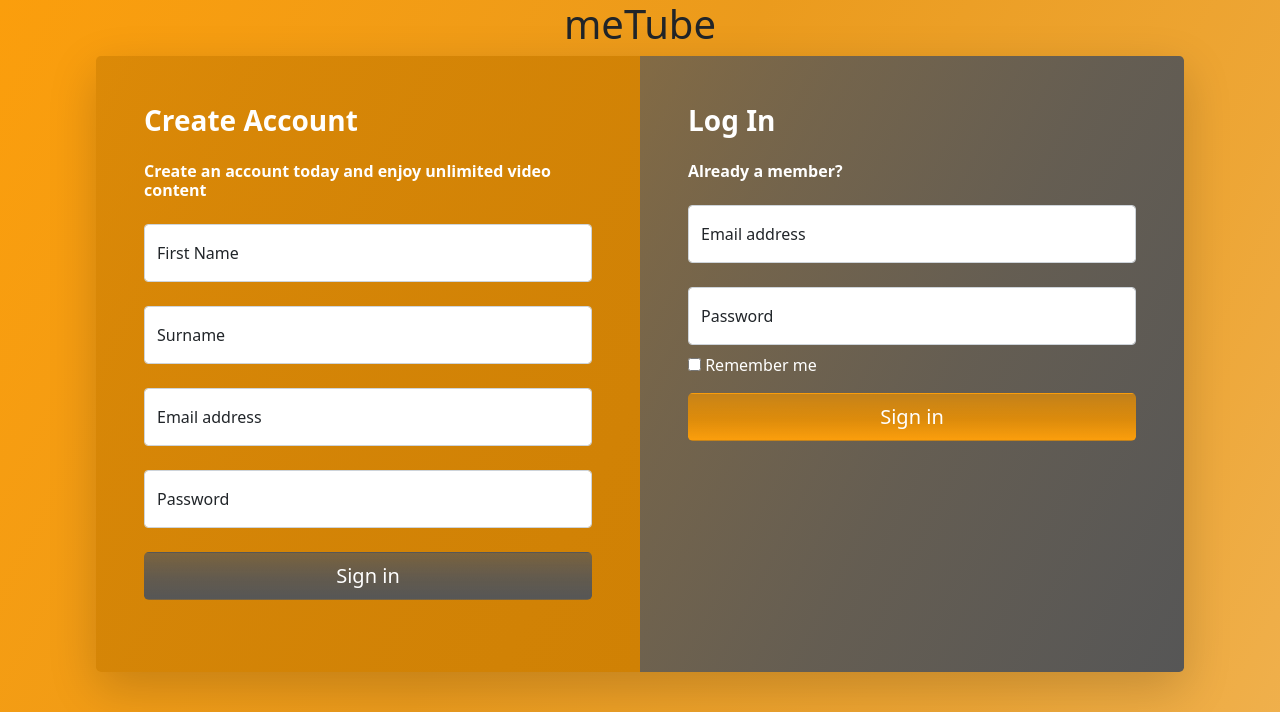
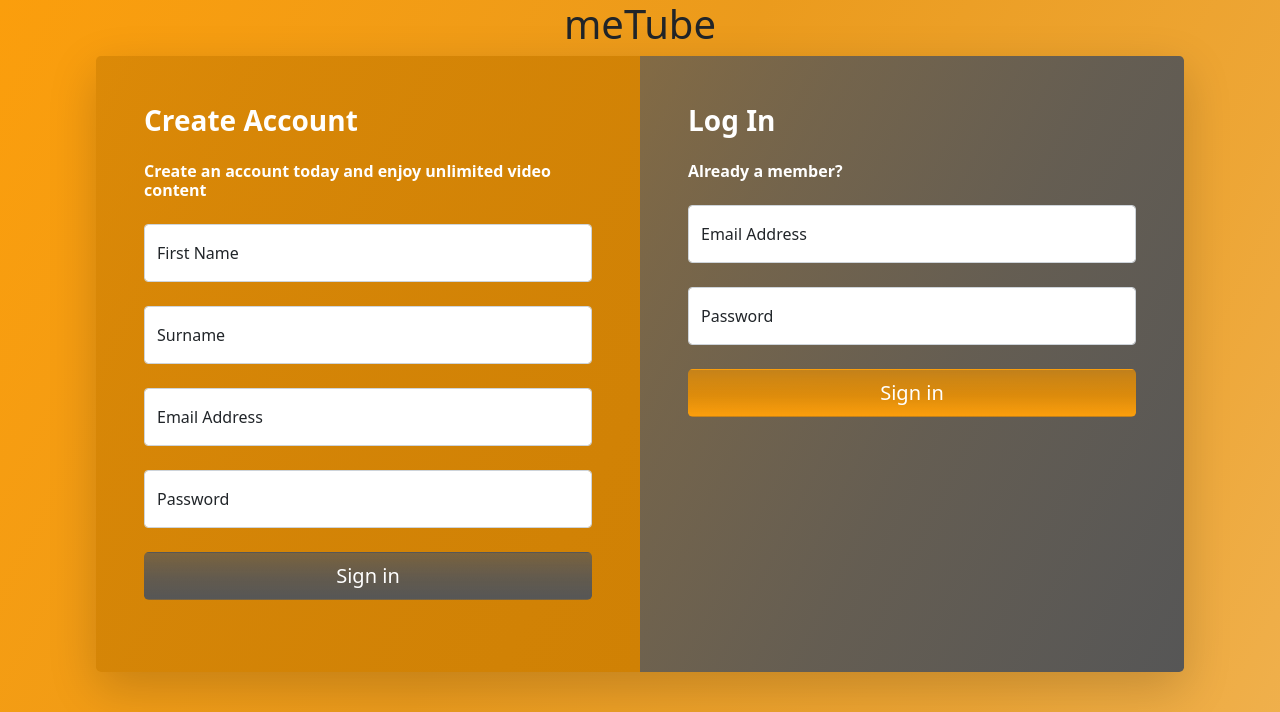
Before and after one commit to DonTee-Why/MeTube, a Django app: page /meTube/ in a window 1280 px wide. Shown: the top 712 px of the page. Run offline with Django 3.2, Linux system fonts and the light colour scheme.

Commit message:
ref: use django forms

```diff
--- a/meTube/templates/meTube/index.html
+++ b/meTube/templates/meTube/index.html
@@ -12,27 +12,13 @@
             <h6 class="mb-4 fw-bold text-white">Create an account today and enjoy unlimited video content</h6>
             <form action="" method="post" id="signInForm">
                 {% csrf_token %}
+                {% for field in signUpForm %}
+                    <div class="form-floating mb-4">
+                        {{ field }}
+                        <label for="{{ field.id_for_label }}">{{ field.label }}</label>
+                    </div>
+                {% endfor %}
                 {% comment %} <img class="mb-4" src="{% static 'video_app/img/camera-logo.svg' %}" alt="" width="72" height="57"> {% endcomment %}
-
-                <div class="form-floating mb-4">
-                    <input type="text" class="form-control" id="floatingFirstName" placeholder="John" name="floatingFirstName" required>
-                    <label for="floatingFirstName">First Name</label>
-                </div>
-
-                <div class="form-floating mb-4">
-                    <input type="text" class="form-control" id="floatingSurname" placeholder="Doe" name="floatingSurname" required>
-                    <label for="floatingSurname">Surname</label>
-                </div>
-
-                <div class="form-floating mb-4">
-                    <input type="email" class="form-control" id="floatingEmail" placeholder="name@example.com" name="floatingEmail" required>
-                    <label for="floatingInput">Email address</label>
-                </div>
-
-                <div class="form-floating mb-4">
-                    <input type="password" class="form-control" id="floatingPassword" placeholder="Password" name="floatingPassword" required>
-                    <label for="floatingPassword">Password</label>
-                </div>
                 <a href="" class="w-100 btn btn-lg dl-btn-bg text-white" type="submit">Sign in</a>
             </form>
         </div>
@@ -44,24 +30,17 @@
             <h6 class="mb-4 fw-bold text-white">Already a member?</h6>
             <form action="" method="post" class="my-auto" id="signUpForm">
                 {% csrf_token %}
+                {% for field in signInForm %}
+                    <div class="form-floating mb-4">
+                        {{ field }}
+                        <label for="{{ field.id_for_label }}">{{ field.label }}</label>
+                    </div>
+                {% endfor %}
                 {% comment %} <img class="mb-4" src="{% static 'video_app/img/camera-logo.svg' %}" alt="" width="72" height="57"> {% endcomment %}
 
-                <div class="form-floating mb-4">
-                    <input type="email" class="form-control" id="floatingEmail" placeholder="name@example.com" name="floatingEmail">
-                    <label for="floatingEmail">Email address</label>
-                </div>
-                <div class="form-floating mb-2">
-                    <input type="password" class="form-control" id="floatingPassword" placeholder="Password" name="floatingPassword">
-                    <label for="floatingPassword">Password</label>
-                </div>
-
-                <div class="checkbox mb-3 text-white">
-                    <label>
-                        <input type="checkbox" value="remember-me"> Remember me
-                    </label>
-                </div>
                 <button class="w-100 btn btn-lg dr-btn-bg text-white" type="submit">Sign in</button>
             </form>
         </div>
+
     </main>
 {% endblock %}
```
